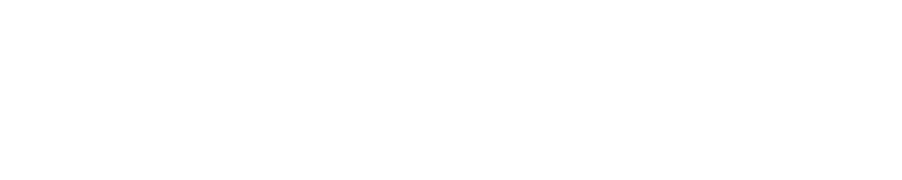
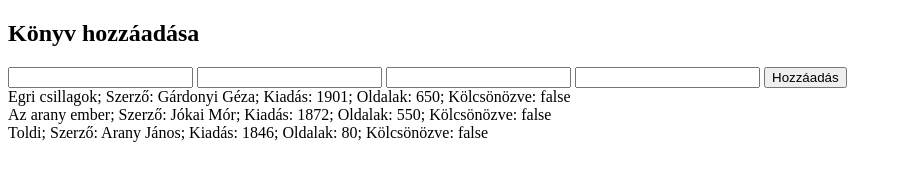
Before and after one commit to Hubble12/K-nyvKezel-, a plain HTML site: page index.html in a window 1280 px wide. Shown: the whole page, without its empty margins (0-902 px from the left). Drawn offline with Linux system fonts and the light colour scheme.

Commit message:
feltöltés és hozzáadás

```diff
--- a/index.html
+++ b/index.html
@@ -7,5 +7,21 @@
 </head>
 <body>
 
+
+    <h2>Könyv hozzáadása</h2>
+    <input type="text" id="input1">
+    <input type="text" id="input2">
+    <input type="number" id="input3">
+    <input type="number" id="input4">
+    <button onclick="hozzaadas()">Hozzáadás</button>
+
+    <div id="elemTabla">
+
+    </div>
+
+
+
+
+    <script src="kód.js"></script>
 </body>
 </html>
--- a/kód.js
+++ b/kód.js
@@ -1 +1,60 @@
-console.log("hello world")
+let konyvekList = []
+
+function Konyv(pCim, pSzerzo, pKiadas, pOldalszam) {
+  this.cim = pCim;
+  this.szerzo = pSzerzo;
+  this.kiadas = pKiadas;
+  this.oldalszam = pOldalszam;
+  this.kolcsonozve = false;
+
+  //metódusok
+  this.kolcsonoz = function() {
+    this.kolcsonozve=true
+    feltoltes()
+  };
+  this.visszahoz = function() {
+    this.kolcsonozve=false
+    feltoltes()
+  };
+}
+
+//-------------------------------------------------------------------------
+let konyv1 = new Konyv("Egri csillagok", "Gárdonyi Géza", 1901, 650);
+let konyv2 = new Konyv("Az arany ember", "Jókai Mór", 1872, 550);
+let konyv3 = new Konyv("Toldi", "Arany János", 1846, 80);
+konyvekList.push(konyv1)
+konyvekList.push(konyv2)
+konyvekList.push(konyv3)
+console.log(konyvekList)
+//-------------------------------------------------------------------------
+
+function feltoltes(){
+    for(let i = 0; i<konyvekList.length; i++){
+        let elem = document.createElement("div");
+        elem.innerText = konyvekList[i].cim +"; Szerző: "+ konyvekList[i].szerzo +"; Kiadás: "+ konyvekList[i].kiadas +"; Oldalak: "+ konyvekList[i].oldalszam + "; Kölcsönözve: " + konyvekList[i].kolcsonozve
+        let celpont = document.getElementById('elemTabla');
+        celpont.appendChild(elem);
+
+
+    }
+}
+
+function hozzaadas(){
+    let ujCim = document.getElementById("input1").value
+    let ujSzerzo = document.getElementById("input2").value
+    let ujKiadas = document.getElementById("input3").value
+    let ujOldalSzam = document.getElementById("input4").value
+
+    let ujKonyv = new Konyv(ujCim, ujSzerzo, ujKiadas, ujOldalSzam)
+    konyvekList.push(ujKonyv)
+
+    document.getElementById("elemTabla").innerHTML = "";
+    feltoltes()
+
+
+}
+
+
+//-------------------------------------------------------------------------
+
+feltoltes()
```
